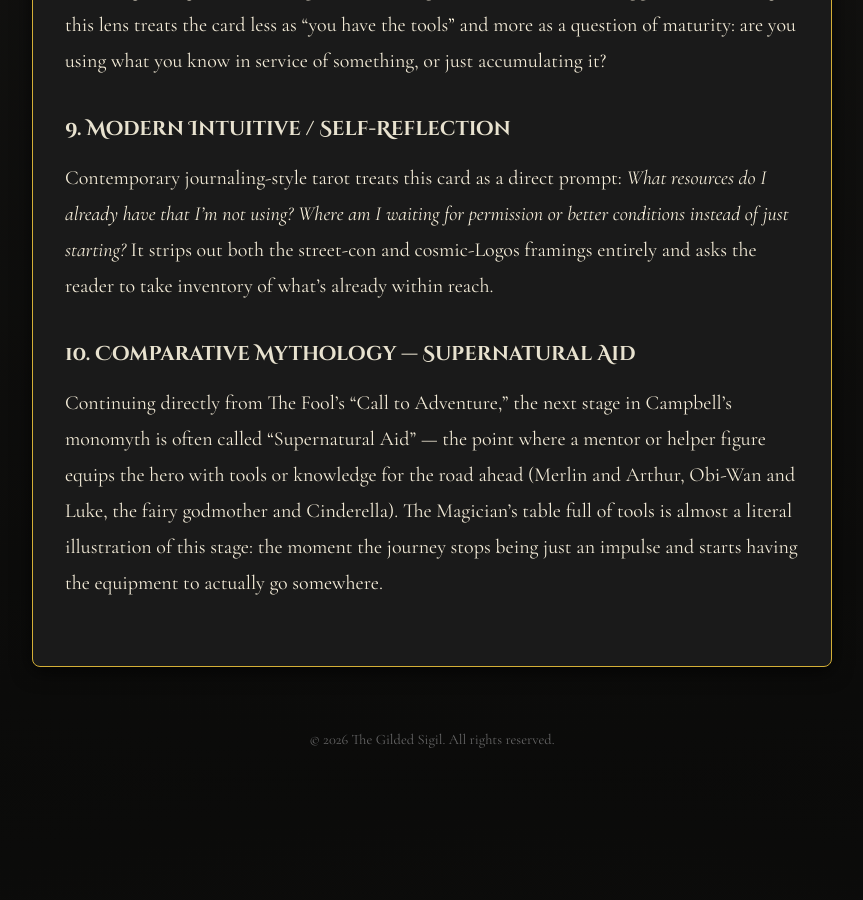
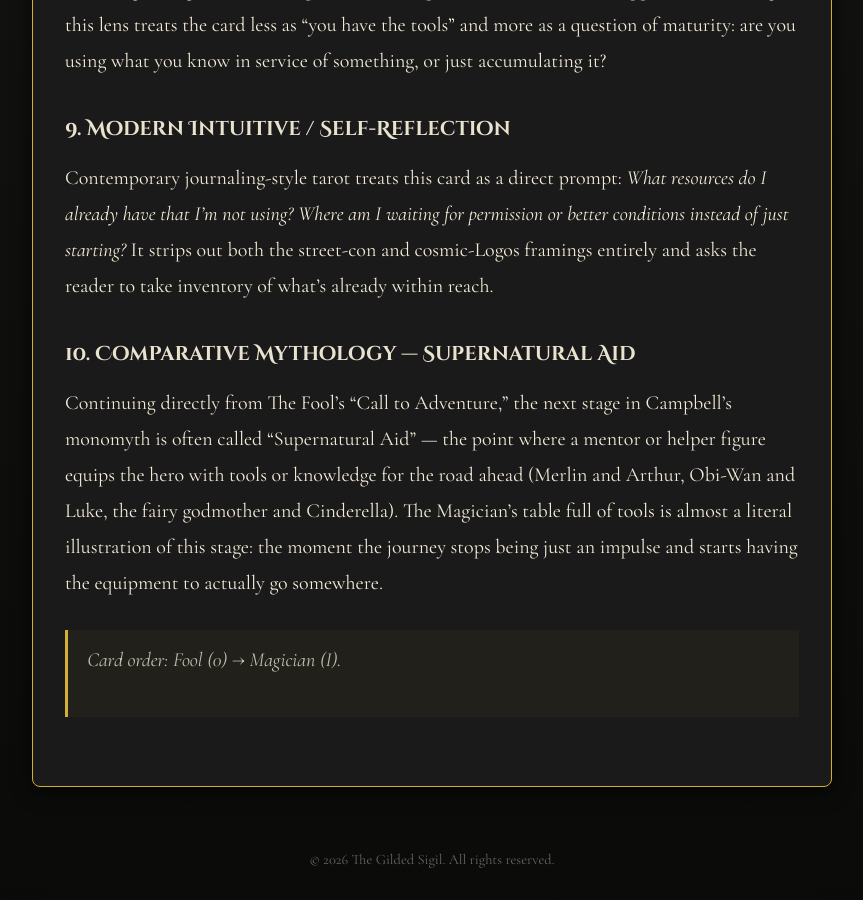
Before and after one commit to maf187/the-gilded-sigil, a Jekyll site: the page built from _posts/2026-08-28-the-magician:-10-different-ways-to-interpret-it.md, in a window 1280 px wide and 900 px high, scrolled down 3279 px. Shown: the whole window, without its empty margins (208-1071 px from the left). Built offline with Jekyll 4.4.1, drawn with Linux system fonts in a browser that asks for light colours; before the commit the page ends 4059 px from its top, so only the background shows below that.

```diff
--- a/_posts/2026-08-28-the-magician:-10-different-ways-to-interpret-it.md
+++ b/_posts/2026-08-28-the-magician:-10-different-ways-to-interpret-it.md
@@ -52,3 +52,5 @@
 ### 10. Comparative Mythology — Supernatural Aid
 
 Continuing directly from The Fool's "Call to Adventure," the next stage in Campbell's monomyth is often called "Supernatural Aid" — the point where a mentor or helper figure equips the hero with tools or knowledge for the road ahead (Merlin and Arthur, Obi-Wan and Luke, the fairy godmother and Cinderella). The Magician's table full of tools is almost a literal illustration of this stage: the moment the journey stops being just an impulse and starts having the equipment to actually go somewhere.
+
+> *Card order: Fool (0) → Magician (I).*
```
